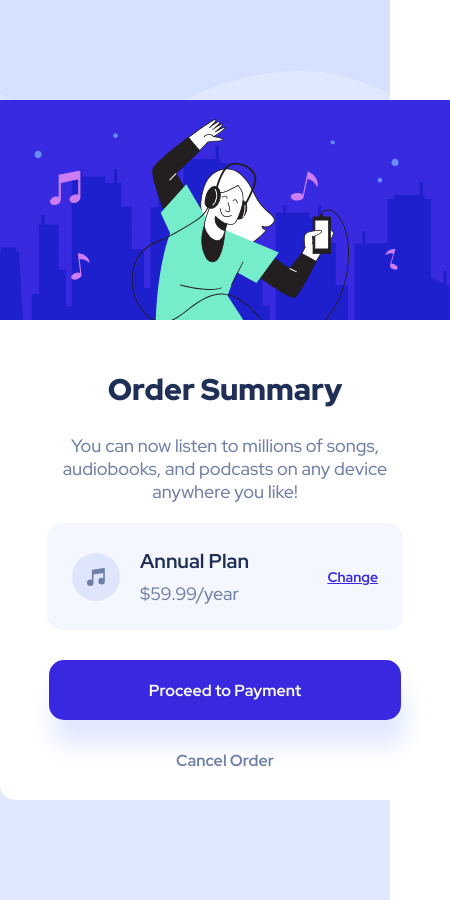
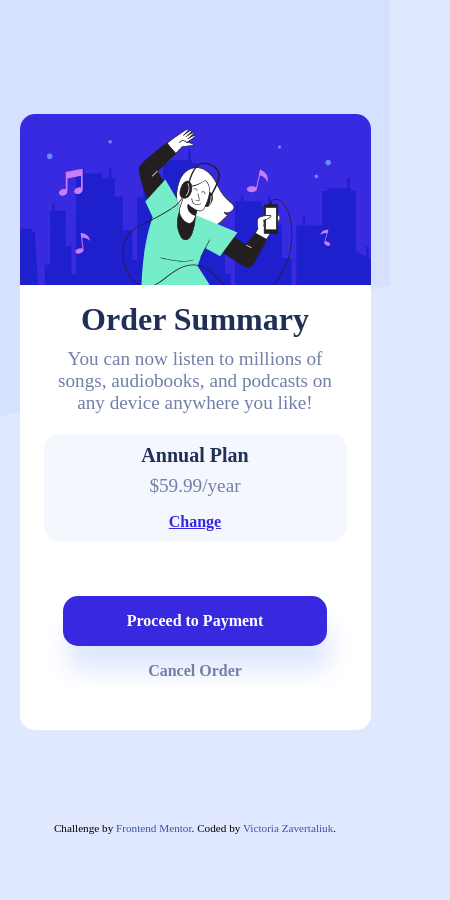
Before and after one commit to vikazav/Order-Summary, a plain HTML site: page index.html in a window 390 px wide. Shown: the whole page, 450 px wide, since content can reach past the window. After the commit the page ends 844 px from the top, so only its background shows below. Drawn offline with Linux system fonts and the light colour scheme.

Commit message:
media queries

```diff
--- a/#source/scss/style.scss
+++ b/#source/scss/style.scss
@@ -14,6 +14,9 @@ a {
    text-decoration: none;
 }
 
+html {
+   font-size: 16px;
+}
 
 $pale-blue: hsl(225, 100%, 94%);
 $bright-blue:hsl(245, 75%, 52%);
@@ -25,33 +28,43 @@ $Family:'Red Hat Display',
 sans-serif;
 
 body {
-   font-size: 14px;
-   font-family: $Family;
+
+   padding: 10px;
+   width: 100vw;
+   height: 100vh;
+   overflow: hidden;
+
+   display: flex;
+
+   align-items: center;
+
+   justify-content: center;
+   flex-direction: column;
+   background: url('../../images/pattern-background-desktop.svg') no-repeat center top fixed $pale-blue;
+
 }
 
-.wrapper {
-   width: 100%;
-   background: url('../../images/pattern-background-desktop.svg') no-repeat center top fixed $pale-blue;
-   background-size: contain;
-   // display: flex;
-   // align-items: center;
-   // justify-content: center;
-   padding: 100px 0;
-}
 
 .card {
    background-color: #fff;
    border-radius: 15px;
-   width: 450px;
-   height: 700px;
-   margin: 0 auto;
+   // max-width: 450px;
+   max-width: 28rem;
+   // margin: 2rem;
+   display: flex;
+   flex-direction: column;
 
    &__image {
-      width: 100%;
-      height: auto;
+
       margin-bottom: 45px;
+      display: flex;
 
+      & img {
 
+         border-radius: 15px 15px 0 0;
+         width: 100%;
+
+      }
 
    }
 
@@ -61,10 +74,11 @@ body {
       align-items: center;
       justify-content: center;
       padding: 0 47px 0 47px;
+      // flex: 1;
    }
 
    &__title {
-      font-size: 30px;
+      font-size: 2rem;
       font-weight: 900;
       margin-bottom: 25px;
       color: $dark-blue;
@@ -74,7 +88,7 @@ body {
       font-weight: 500;
       color: $Desaturated-blue;
       margin-bottom: 20px;
-      font-size: 18px;
+      font-size: 1.4rem;
       letter-spacing: 1.8;
       text-align: center;
    }
@@ -83,7 +97,7 @@ body {
       display: flex;
       margin-bottom: 30px;
       background-color: $very-paleblue;
-      padding: 25px 25px;
+      padding: 1.5rem;
       width: 100%;
       justify-content: space-between;
       border-radius: 15px;
@@ -91,15 +105,13 @@ body {
    }
 
 
+   &__proceed {
+      display: inline-block;
+      margin: 1.6rem 3.2rem;
 
+      padding: 1rem 4rem;
+      white-space: nowrap;
 
-
-
-   &__proceed {
-      display: flex;
-      height: 60px;
-      padding: 0 100px;
-      align-items: center;
       text-align: center;
       background-color: $bright-blue;
       border-radius: 15px;
@@ -109,7 +121,7 @@ body {
       -moz-box-shadow: 4px 25px 25px 0px hsl(225, 100%, 94%);
       box-shadow: 4px 25px 25px 0px hsl(225, 100%, 94%);
       margin-bottom: 30px;
-      font-size: 16px;
+      font-size: 1rem;
       transition: 0.5s;
 
       &:hover {
@@ -121,7 +133,7 @@ body {
       margin-bottom: 50px;
       color: $Desaturated-blue;
       font-weight: 700;
-      font-size: 16px;
+      font-size: 1rem;
       transition: 0.5s;
 
       &:hover {
@@ -138,7 +150,7 @@ body {
       margin-right: 20px;
    }
 
-   &__current {}
+
 }
 
 .current {
@@ -150,14 +162,14 @@ body {
       font-weight: 700;
       color: $dark-blue;
       margin-bottom: 8px;
-      font-size: 20px;
+      font-size: 1.25rem;
       white-space: nowrap;
    }
 
    &__price {
       font-weight: 500;
       color: $Desaturated-blue;
-      font-size: 18px;
+      font-size: 1.2rem;
    }
 
    &__btn {
@@ -176,3 +188,92 @@ body {
 
    }
 }
+
+.attribution {
+
+   position: absolute;
+   bottom: 10px;
+   left: 50%;
+   -webkit-transform: translateX(-50%);
+   transform: translateX(-50%);
+   font-size: 0.7rem;
+   text-align: center;
+
+   width: 100%;
+}
+
+.attribution a {
+   color: hsl(228, 45%, 44%);
+}
+
+@media (max-width: 490px) {
+
+
+   .card {
+      margin: 1rem;
+      width: 90vw;
+
+      &__image {
+         margin-bottom: 1rem;
+
+      }
+
+      &__title {
+         margin-bottom: 0.6rem;
+      }
+
+      &__proceed {
+         white-space: nowrap;
+         margin-bottom: 1rem;
+      }
+
+      &__text {
+         font-size: 1.2rem;
+      }
+
+      // &__plan {
+      //    flex-wrap: wrap;
+      //    justify-content: center;
+      //    text-align: center;
+      // }
+
+      &__block {
+         padding: 0 1.5rem;
+      }
+   }
+
+
+}
+
+@media (max-width: 400px) {
+   .card-plan {
+      flex-direction: row;
+      padding: 10px;
+
+      &__img {
+         display: none;
+      }
+
+
+      &__current {
+         margin-bottom: 1rem;
+      }
+   }
+
+   .current__btn {
+      text-align: center;
+   }
+
+   .card__plan {
+      flex-wrap: wrap;
+      justify-content: center;
+      text-align: center;
+   }
+}
+
+
+@media (max-width: 375px) {
+   body {
+      background: url('../../images/pattern-background-mobile.svg') no-repeat center top fixed $pale-blue;
+   }
+}
--- a/index.html
+++ b/index.html
@@ -12,10 +12,8 @@
 
 </head>
 <body>
-  <div class="wrapper">
 
-    <main>
-      <div class="card">
+    <main class="card">
         <div class="card__image">
           <img src="images/illustration-hero.svg" alt="card-image">
         </div>
@@ -34,11 +32,13 @@
           <a href="" class="card__proceed">Proceed to Payment</a>
           <a href="" class="card__cancel">Cancel Order</a>
       </div>
-    </div>
 
   </main>
-  </div>
+  <footer class="attribution">
+    Challenge by <a href="https://www.frontendmentor.io?ref=challenge" target="_blank">Frontend Mentor</a>.
+    Coded by <a href="#">Victoria Zavertaliuk</a>.
 
+  </footer>
 
 
 </body>
```
Also changed, not shown: css/style.css. Lines whose indentation alone changed are shown as unchanged.
